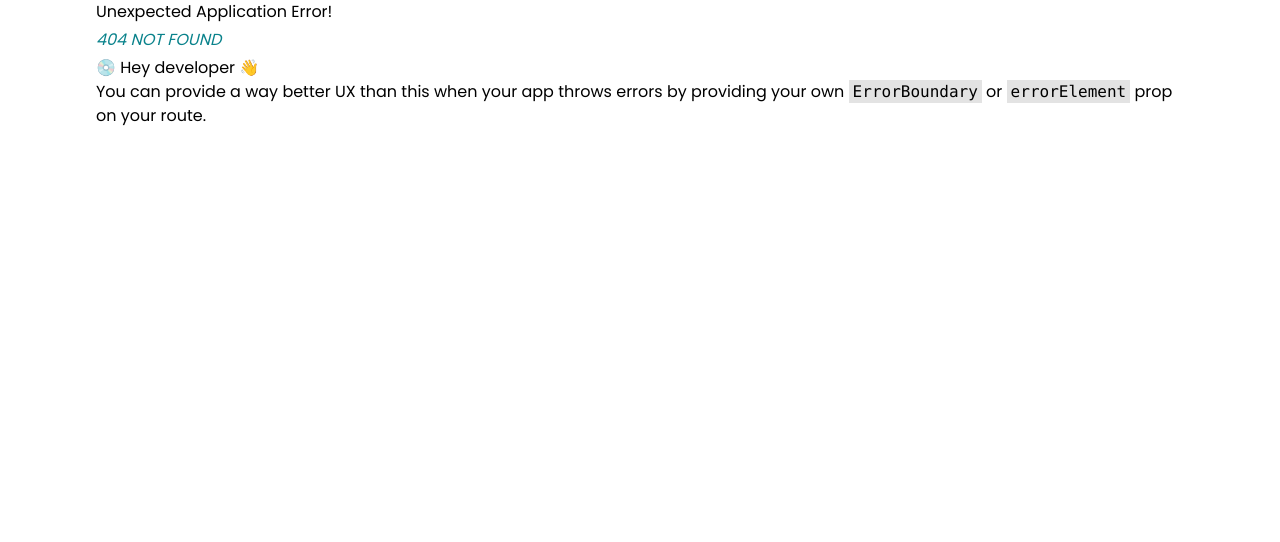
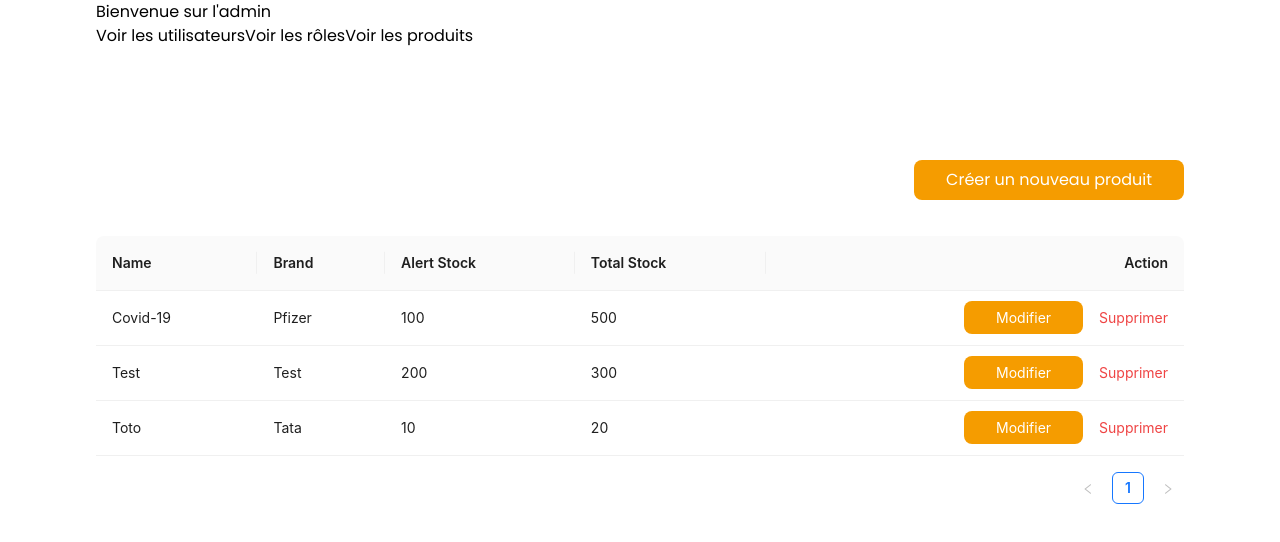
Before and after one commit to Nalvac/ChallengeStackM2, a React (Vite) app in the folder client/: page /admin/products in a window 1280 px wide. Before the commit this address had no page. Shown: the top 542 px of the page. Built offline with nearby package versions, Linux system fonts and the light colour scheme.

Commit message:
feature/CSM-15 - Page - Admin - Product
- Added table for product view in admin table

```diff
--- /dev/null
+++ b/client/src/components/tableAdmin/tableProduct.jsx
@@ -0,0 +1,57 @@
+import {Space, Table} from "antd";
+const { Column } = Table;
+import {useEffect, useState} from "react";
+
+const TableUser = () => {
+  const [data, setData] = useState([]);
+
+  useEffect(() => {
+    setData([
+      {
+        key: '1',
+        name: 'Covid-19',
+        brand: 'Pfizer',
+        stockAlert: '100',
+        stockTotal: '500',
+      },
+      {
+        key: '2',
+        name: 'Test',
+        brand: 'Test',
+        stockAlert: '200',
+        stockTotal: '300',
+      },
+      {
+        key: '3',
+        name: 'Toto',
+        brand: 'Tata',
+        stockAlert: '10',
+        stockTotal: '20',
+      },
+    ]);
+  }, []);
+
+
+  return (
+    <div className="mt-5 mb-10 admin-table">
+      <Table dataSource={data} rowKey={'id'}>
+        <Column title="Name" dataIndex="name" key="name"/>
+        <Column title="Brand" dataIndex="brand" key="brand"/>
+        <Column title="Alert Stock" dataIndex="stockAlert" key="stockAlert"/>
+        <Column title="Total Stock" dataIndex="stockTotal" key="stockTotal"/>
+        <Column title="Action" key="action" className={"admin-action-title"} render={(_, record) => (
+          <Space size="middle">
+            <a href={"#"} className={"btn secondary admin-action"}>
+              Modifier
+            </a>
+            <span className="admin-action delete" onClick={() => {
+              console.log('Setup delete')
+            }}>Supprimer</span>
+          </Space>
+        )} />
+      </Table>
+    </div>
+  )
+}
+
+export default TableUser;
--- a/client/src/pages/admin/Admin.jsx
+++ b/client/src/pages/admin/Admin.jsx
@@ -7,6 +7,7 @@ const Admin = () => {
       <div>
         <a href={"/admin/users"}>Voir les utilisateurs</a>
         <a href={"/admin/roles"}>Voir les rôles</a>
+        <a href={"/admin/products"}>Voir les produits</a>
       </div>
       <Outlet/>
     </div>
--- /dev/null
+++ b/client/src/pages/admin/Products.jsx
@@ -0,0 +1,12 @@
+import TableProduct from "../../components/tableAdmin/tableProduct.jsx";
+
+const Roles = () => {
+  return (
+    <div className={"flex flex-col mt-28"}>
+      <a href={"#"} className={"mb-4 btn secondary ml-auto"}>Créer un nouveau produit</a>
+      <TableProduct/>
+    </div>
+  )
+}
+
+export default Roles;
--- a/client/src/routes.jsx
+++ b/client/src/routes.jsx
@@ -6,6 +6,7 @@ import Signup from "./pages/Singup/Signup.jsx";
 import Users from "./pages/admin/Users.jsx";
 import Admin from "./pages/admin/Admin.jsx";
 import Roles from "./pages/admin/Roles.jsx";
+import Products from "./pages/admin/Products.jsx";
 
 const router = createBrowserRouter([
   {
@@ -38,6 +39,10 @@ const router = createBrowserRouter([
         path: "roles",
         element: <Roles/>
       },
+      {
+        path: "products",
+        element: <Products/>
+      },
     ]
   }
 ]);
```
